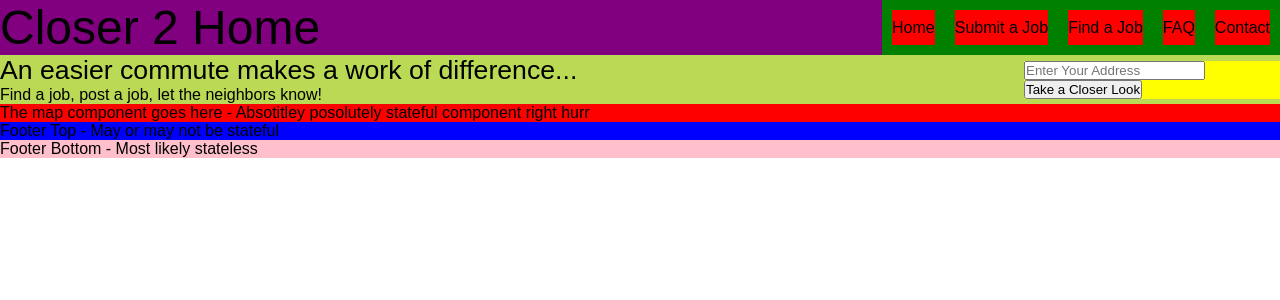
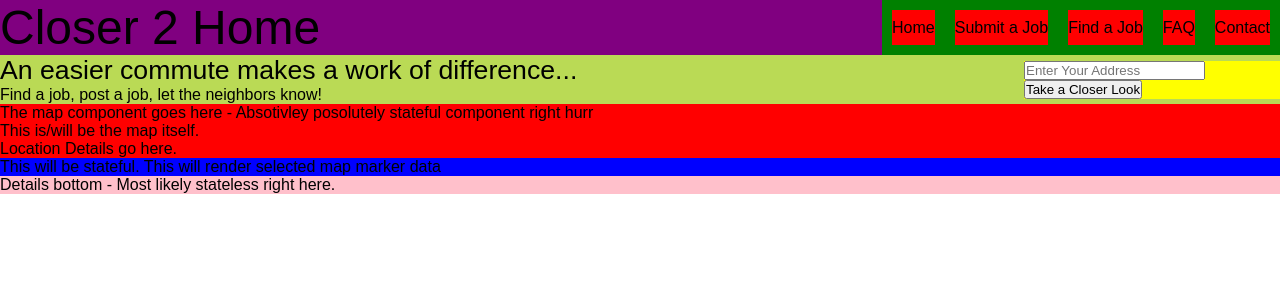
Before and after one commit to askaper/Closer2Home2016, a React (Create React App) app: page / in a window 1280 px wide. Shown: the top 300 px of the page. Built offline with nearby package versions, Linux system fonts and the light colour scheme.

Commit message:
Some small notes in regard to layout.

```diff
--- a/src/components/App.js
+++ b/src/components/App.js
@@ -13,7 +13,7 @@ class App extends Component {
           <Header />
         </div>
         <div className="map-container">
-          The map component goes here - Absotitley posolutely stateful component right hurr
+          The map component goes here - Absotivley posolutely stateful component right hurr
           <Map />
         </div>
         <div className="details">
--- a/src/components/Details.js
+++ b/src/components/Details.js
@@ -5,10 +5,10 @@ class Details extends Component {
     return (
       <div>
         <div className="details-top">
-          Footer Top - May or may not be stateful
+          This will be stateful. This will render selected map marker data
         </div>
         <div className="details-bottom">
-          Footer Bottom - Most likely stateless
+          Details bottom - Most likely stateless right here.
         </div>
       </div>
     )
--- a/src/components/Map.js
+++ b/src/components/Map.js
@@ -7,7 +7,11 @@ class Map extends Component {
     return(
       <div className="map-container">
         <div className="map">
+          This is/will be the map itself.
+        </div>
 
+        <div className="map-marker-details">
+          Location Details go here.
         </div>
       </div>
     )
```
